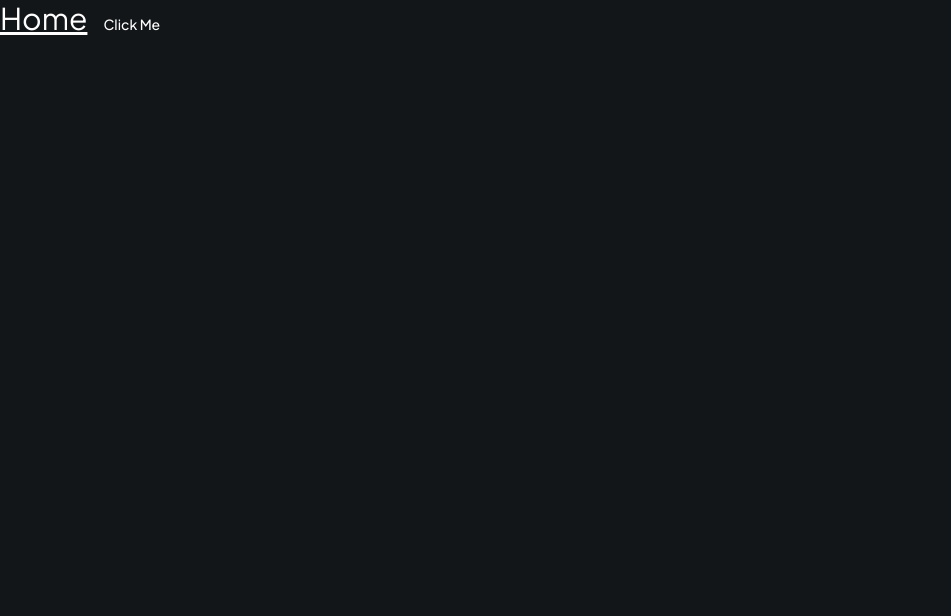
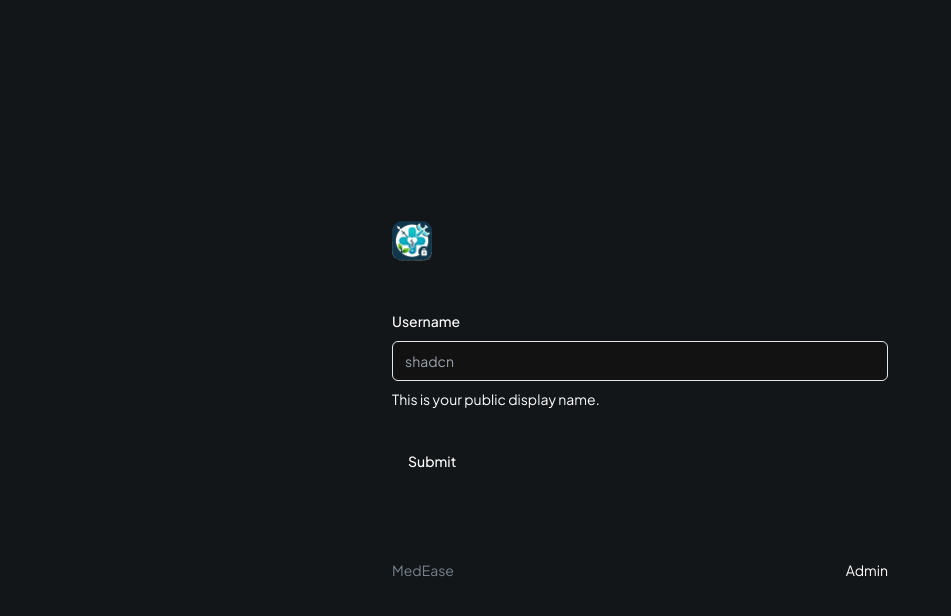
Before and after one commit to itsmrad/MedEase, a Next.js app: page / in a window 1280 px wide. Shown: the top 616 px of the page, without its empty margins (0-951 px from the left). Built offline with nearby package versions, Linux system fonts and the light colour scheme.

Commit message:
Implemented ShadCn Basic Form

```diff
--- a/app/layout.tsx
+++ b/app/layout.tsx
@@ -30,7 +30,8 @@
 				)}>
 				<ThemeProvider
 					attribute="class"
-					defaultTheme="dark">
+					defaultTheme="dark"
+                >
 					{children}
 				</ThemeProvider>
 			</body>
--- a/app/page.tsx
+++ b/app/page.tsx
@@ -1,14 +1,35 @@
 import React from "react";
 import Image from "next/image";
+import Link from "next/link";
 import { Button } from "@/components/ui/button";
+import { assert } from "console";
+import PatientForm from "@/components/forms/PatientForm";
+
 
 export default function page() {
 	return (
-		<div>
-			<h1 className="text-3xl underline">
-				Home
-				<Button>Click Me</Button>
-			</h1>
+		<div className="flex h-screen max-h-screen">
+            {/* Otp auth for admin */}
+			<section className="remove-scrollbar container my-auto">
+                <div className="sub-container max-w-[496px]">
+                    <Image
+                        src="/assets/icons/logo.png"
+                        height={1000}
+                        width={1000}
+                        alt="image-logo"
+                        className="mb-12 h-10 w-fit"
+                    />
+                    <PatientForm />
+                    <div className="text-14-regular mt-20 flex justify-between">
+                    <p className="justify-items-end text-dark-600 xl: text-left">
+                        MedEase
+                    </p>
+                    <Link href="/?admin=true" className="text-green=500">
+                        Admin
+                    </Link>
+                    </div>
+                </div>
+            </section>
 		</div>
 	);
 }
--- /dev/null
+++ b/components/forms/PatientForm.tsx
@@ -0,0 +1,66 @@
+"use client"
+
+import { zodResolver } from "@hookform/resolvers/zod"
+import { useForm } from "react-hook-form"
+import { z } from "zod"
+import React from "react";
+import { Button } from "@/components/ui/button"
+import {
+  Form,
+  FormControl,
+  FormDescription,
+  FormField,
+  FormItem,
+  FormLabel,
+  FormMessage,
+} from "@/components/ui/form"
+import { Input } from "@/components/ui/input"
+
+const formSchema = z.object({
+  username: z.string().min(2, {
+    message: "Username must be at least 2 characters.",
+  }),
+})
+
+const PatientForm = () => {
+  // 1. Define your form.
+  const form = useForm<z.infer<typeof formSchema>>({
+    resolver: zodResolver(formSchema),
+    defaultValues: {
+      username: "",
+    },
+  })
+
+  // 2. Define a submit handler.
+  function onSubmit(values: z.infer<typeof formSchema>) {
+    // Do something with the form values.
+    // ✅ This will be type-safe and validated.
+    console.log(values)
+  }
+
+  return (
+    <Form {...form}>
+      <form onSubmit={form.handleSubmit(onSubmit)} className="space-y-8">
+        <FormField
+          control={form.control}
+          name="username"
+          render={({ field }) => (
+            <FormItem>
+              <FormLabel>Username</FormLabel>
+              <FormControl>
+                <Input placeholder="shadcn" {...field} />
+              </FormControl>
+              <FormDescription>
+                This is your public display name.
+              </FormDescription>
+              <FormMessage />
+            </FormItem>
+          )}
+        />
+        <Button type="submit">Submit</Button>
+      </form>
+    </Form>
+  )
+}
+
+export default PatientForm
--- /dev/null
+++ b/components/ui/form.tsx
@@ -0,0 +1,178 @@
+"use client"
+
+import * as React from "react"
+import * as LabelPrimitive from "@radix-ui/react-label"
+import { Slot } from "@radix-ui/react-slot"
+import {
+  Controller,
+  ControllerProps,
+  FieldPath,
+  FieldValues,
+  FormProvider,
+  useFormContext,
+} from "react-hook-form"
+
+import { cn } from "@/lib/utils"
+import { Label } from "@/components/ui/label"
+
+const Form = FormProvider
+
+type FormFieldContextValue<
+  TFieldValues extends FieldValues = FieldValues,
+  TName extends FieldPath<TFieldValues> = FieldPath<TFieldValues>
+> = {
+  name: TName
+}
+
+const FormFieldContext = React.createContext<FormFieldContextValue>(
+  {} as FormFieldContextValue
+)
+
+const FormField = <
+  TFieldValues extends FieldValues = FieldValues,
+  TName extends FieldPath<TFieldValues> = FieldPath<TFieldValues>
+>({
+  ...props
+}: ControllerProps<TFieldValues, TName>) => {
+  return (
+    <FormFieldContext.Provider value={{ name: props.name }}>
+      <Controller {...props} />
+    </FormFieldContext.Provider>
+  )
+}
+
+const useFormField = () => {
+  const fieldContext = React.useContext(FormFieldContext)
+  const itemContext = React.useContext(FormItemContext)
+  const { getFieldState, formState } = useFormContext()
+
+  const fieldState = getFieldState(fieldContext.name, formState)
+
+  if (!fieldContext) {
+    throw new Error("useFormField should be used within <FormField>")
+  }
+
+  const { id } = itemContext
+
+  return {
+    id,
+    name: fieldContext.name,
+    formItemId: `${id}-form-item`,
+    formDescriptionId: `${id}-form-item-description`,
+    formMessageId: `${id}-form-item-message`,
+    ...fieldState,
+  }
+}
+
+type FormItemContextValue = {
+  id: string
+}
+
+const FormItemContext = React.createContext<FormItemContextValue>(
+  {} as FormItemContextValue
+)
+
+const FormItem = React.forwardRef<
+  HTMLDivElement,
+  React.HTMLAttributes<HTMLDivElement>
+>(({ className, ...props }, ref) => {
+  const id = React.useId()
+
+  return (
+    <FormItemContext.Provider value={{ id }}>
+      <div ref={ref} className={cn("space-y-2", className)} {...props} />
+    </FormItemContext.Provider>
+  )
+})
+FormItem.displayName = "FormItem"
+
+const FormLabel = React.forwardRef<
+  React.ElementRef<typeof LabelPrimitive.Root>,
+  React.ComponentPropsWithoutRef<typeof LabelPrimitive.Root>
+>(({ className, ...props }, ref) => {
+  const { error, formItemId } = useFormField()
+
+  return (
+    <Label
+      ref={ref}
+      className={cn(error && "text-destructive", className)}
+      htmlFor={formItemId}
+      {...props}
+    />
+  )
+})
+FormLabel.displayName = "FormLabel"
+
+const FormControl = React.forwardRef<
+  React.ElementRef<typeof Slot>,
+  React.ComponentPropsWithoutRef<typeof Slot>
+>(({ ...props }, ref) => {
+  const { error, formItemId, formDescriptionId, formMessageId } = useFormField()
+
+  return (
+    <Slot
+      ref={ref}
+      id={formItemId}
+      aria-describedby={
+        !error
+          ? `${formDescriptionId}`
+          : `${formDescriptionId} ${formMessageId}`
+      }
+      aria-invalid={!!error}
+      {...props}
+    />
+  )
+})
+FormControl.displayName = "FormControl"
+
+const FormDescription = React.forwardRef<
+  HTMLParagraphElement,
+  React.HTMLAttributes<HTMLParagraphElement>
+>(({ className, ...props }, ref) => {
+  const { formDescriptionId } = useFormField()
+
+  return (
+    <p
+      ref={ref}
+      id={formDescriptionId}
+      className={cn("text-sm text-muted-foreground", className)}
+      {...props}
+    />
+  )
+})
+FormDescription.displayName = "FormDescription"
+
+const FormMessage = React.forwardRef<
+  HTMLParagraphElement,
+  React.HTMLAttributes<HTMLParagraphElement>
+>(({ className, children, ...props }, ref) => {
+  const { error, formMessageId } = useFormField()
+  const body = error ? String(error?.message) : children
+
+  if (!body) {
+    return null
+  }
+
+  return (
+    <p
+      ref={ref}
+      id={formMessageId}
+      className={cn("text-sm font-medium text-destructive", className)}
+      {...props}
+    >
+      {body}
+    </p>
+  )
+})
+FormMessage.displayName = "FormMessage"
+
+export {
+  useFormField,
+  Form,
+  FormItem,
+  FormLabel,
+  FormControl,
+  FormDescription,
+  FormMessage,
+  FormField,
+}
--- /dev/null
+++ b/components/ui/input.tsx
@@ -0,0 +1,25 @@
+import * as React from "react"
+
+import { cn } from "@/lib/utils"
+
+export interface InputProps
+  extends React.InputHTMLAttributes<HTMLInputElement> {}
+
+const Input = React.forwardRef<HTMLInputElement, InputProps>(
+  ({ className, type, ...props }, ref) => {
+    return (
+      <input
+        type={type}
+        className={cn(
+          "flex h-10 w-full rounded-md border border-input bg-background px-3 py-2 text-sm ring-offset-background file:border-0 file:bg-transparent file:text-sm file:font-medium placeholder:text-muted-foreground focus-visible:outline-none focus-visible:ring-2 focus-visible:ring-ring focus-visible:ring-offset-2 disabled:cursor-not-allowed disabled:opacity-50",
+          className
+        )}
+        ref={ref}
+        {...props}
+      />
+    )
+  }
+)
+Input.displayName = "Input"
+
+export { Input }
--- /dev/null
+++ b/components/ui/label.tsx
@@ -0,0 +1,26 @@
+"use client"
+
+import * as React from "react"
+import * as LabelPrimitive from "@radix-ui/react-label"
+import { cva, type VariantProps } from "class-variance-authority"
+
+import { cn } from "@/lib/utils"
+
+const labelVariants = cva(
+  "text-sm font-medium leading-none peer-disabled:cursor-not-allowed peer-disabled:opacity-70"
+)
+
+const Label = React.forwardRef<
+  React.ElementRef<typeof LabelPrimitive.Root>,
+  React.ComponentPropsWithoutRef<typeof LabelPrimitive.Root> &
+    VariantProps<typeof labelVariants>
+>(({ className, ...props }, ref) => (
+  <LabelPrimitive.Root
+    ref={ref}
+    className={cn(labelVariants(), className)}
+    {...props}
+  />
+))
+Label.displayName = LabelPrimitive.Root.displayName
+
+export { Label }
```
Also changed, not shown: package.json (+6 -1 lines), public/assets/icons/logo.png (added), 1 other file (tests, documents, lock files or other folders).
